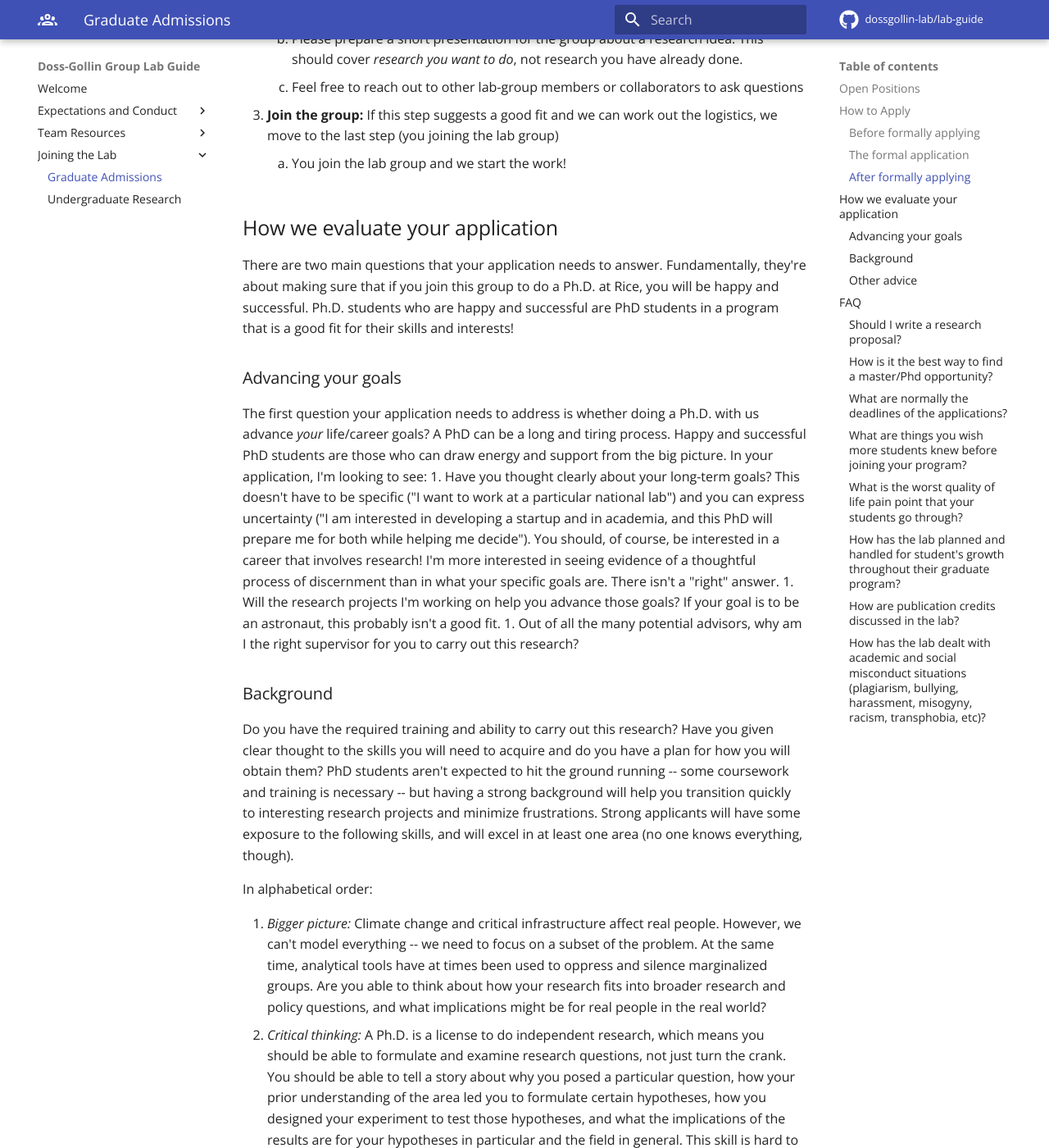
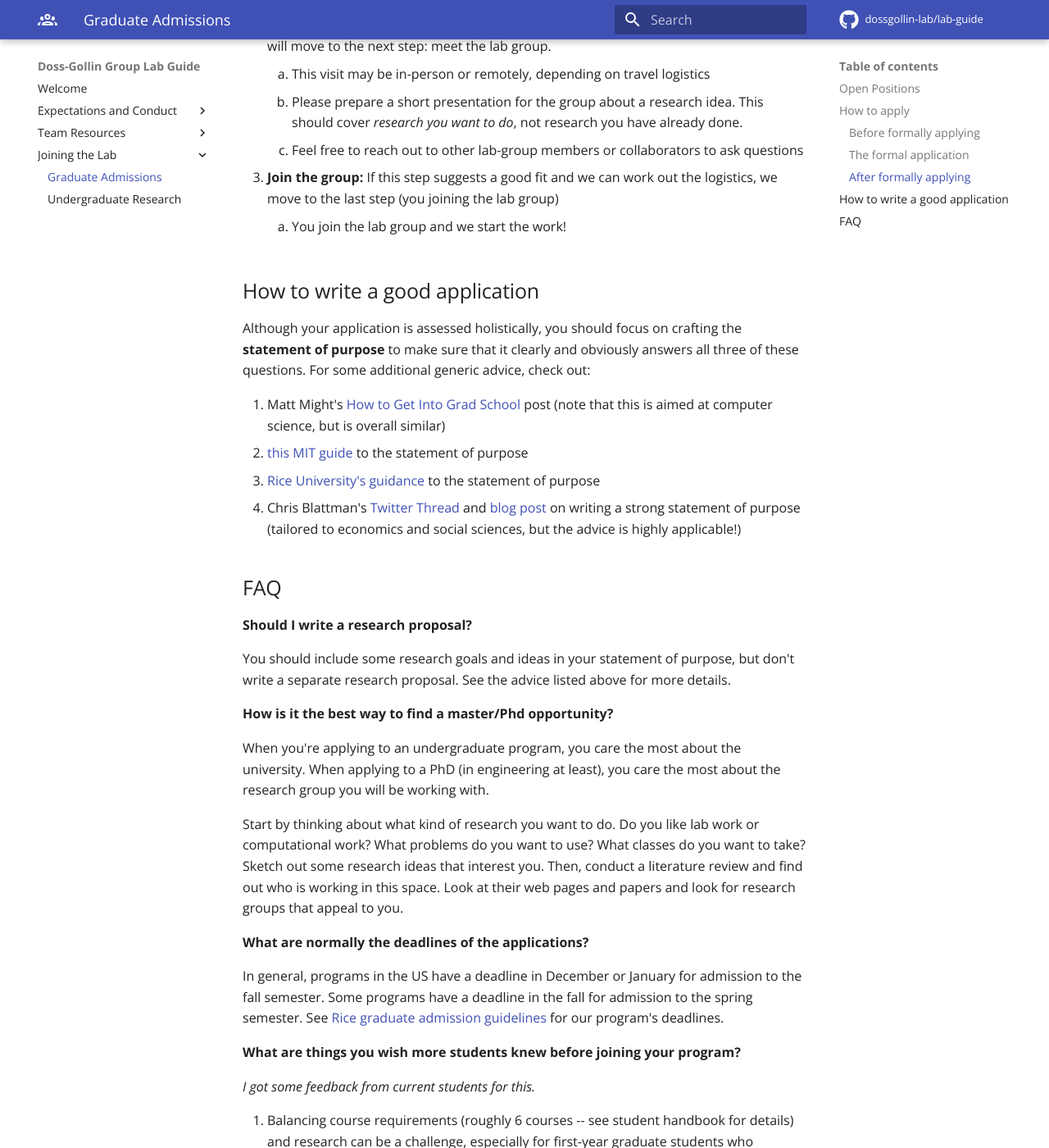
Before and after one commit to jdossgollin/lab-guide, an MkDocs documentation site: the page built from docs/admissions/gradadmissions.md, in a window 1280 px wide and 1400 px high, scrolled down 3037 px. Shown: the whole window at 82% size. Built offline with MkDocs 1.6.1 and Material for MkDocs 9.7.7, drawn with Linux system fonts in a browser that asks for light colours; comment, search, counter and statistics services are not loaded; some of the changed text lies outside the part shown.

Commit message:
clarify criteria and advice

```diff
--- a/docs/admissions/gradadmissions.md
+++ b/docs/admissions/gradadmissions.md
@@ -9,7 +9,7 @@ When funding is available for M.S. and Ph.D students to do specific work, these
 When projects allow for a broader scope, or more general funding is available, that same page will note how many students the group is looking to take on.
 *If you have external funding or a specific research idea, you should reach out (see below) even if there's not a position posted.*
 
-## How to Apply
+## How to apply
 
 In order to join the group as a graduate student, you must apply to the program of your choice in the [Department of Civil and Environmental Engineering](https://cee.rice.edu/academics/graduate-programs/phd-program).
 See [Rice graduate admission guidelines](https://graduate.rice.edu/admissions/how-to-apply).
@@ -21,11 +21,13 @@ Applying to graduate school is a time-consuming and money-consuming process.
 You are strongly encouraged (though not required) to reach out before formally applying as this can help to give both of us a sense of whether it's worth the investment of your time to apply.
 
 **To reach out, please read the instructions below and then fill out [this form](https://forms.gle/MfcpHnA6E3R2NuSn6).**
+If you send me an email, you will get a template email directing you to fill out the form.
+I get too many emails from prospective students to keep track of all of them effectively.
 
 1. Read relevant websites and [example papers](https://dossgollin-lab.github.io/publications/) to judge whether this is a good fit. Note the kind of quantitative  research we do, the approaches we use, and the problems we analyze. Feel free to explore websites of coauthors and close collaborators.
 1. Review the core values we adopt in the lab group (described int his document) and decide whether this is a good fit.
 1. If you are still interested and see the potential for a good fit, [**fill out the form for prospective applicants**](https://forms.gle/MfcpHnA6E3R2NuSn6).
-    1. Please do not send an email as I cannot keep track of all emails from prospective students.
+    1. This form asks for a statement of purpose. See "how to write a good application" for some helpful tips on how to write a good one! Statements that do not follow these tips are unlikely to stand out.
     1. Please fill out all requested questions thoughtfully. I suggest to draft text inputs in another application so that if your internet connection is disrupted nothing is lost.
     1. I will follow up via email. If this is of joint interest, we move to the next step (video-chats)
 1. Video Chats
@@ -36,10 +38,10 @@ You are strongly encouraged (though not required) to reach out before formally a
 ### The formal application
 
 Whether you have been in touch or not, you must apply to the Department of Civil and Environmental Engineering at Rice (see above).
-This will give the department an opportunity to view your transcripts, letters of recommendation, and personal statement.
+This will give the department an opportunity to view your transcripts, letters of recommendation, and statement of purpose.
 
-Of these, the step you most control is the personal statement.
-A good personal statement should clearly articulate:
+Of these, the step you most control is the statement of purpose.
+A good statement of purpose should clearly articulate:
 
 1. How would joining this lab group advance your career and life goals?
 1. What kind of project would you like to do?
@@ -77,58 +79,24 @@ You may be invited to a brief video chat (see above) before proceeding to the gu
 1. **Join the group:** If this step suggests a good fit and we can work out the logistics, we move to the last step (you joining the lab group)
     1. You join the lab group and we start the work!
 
-## How we evaluate your application
+## How to write a good application
 
-There are two main questions that your application needs to answer.
-Fundamentally, they're about making sure that if you join this group to do a Ph.D. at Rice, you will be happy and successful.
-Ph.D. students who are happy and successful are PhD students in a program that is a good fit for their skills and interests!
-
-### Advancing your goals
-
-The first question your application needs to address is whether doing a Ph.D. with us advance *your* life/career goals?
-A PhD can be a long and tiring process.
-Happy and successful PhD students are those who can draw energy and support from the big picture.
-In your application, I'm looking to see:
-    1. Have you thought clearly about your long-term goals? This doesn't have to be specific ("I want to work at a particular national lab") and you can express uncertainty ("I am interested in developing a startup and in academia, and this PhD will prepare me for both while helping me decide"). You should, of course, be interested in a career that involves research! I'm more interested in seeing evidence of a thoughtful process of discernment than in what your specific goals are. There isn't a "right" answer.
-    1. Will the research projects I'm working on help you advance those goals? If your goal is to be an astronaut, this probably isn't a good fit.
-    1. Out of all the many potential advisors, why am I the right supervisor for you to carry out this research?
-
-### Background
-
-Do you have the required training and ability to carry out this research?
-Have you given clear thought to the skills you will need to acquire and do you have a plan for how you will obtain them?
-PhD students aren't expected to hit the ground running -- some coursework and training is necessary -- but having a strong background will help you transition quickly to interesting research projects and minimize frustrations.
-Strong applicants will have some exposure to the following skills, and will excel in at least one area (no one knows everything, though).
-
-In alphabetical order:
-
-1. *Bigger picture:* Climate change and critical infrastructure affect real people. However, we can't model everything -- we need to focus on a subset of the problem. At the same time, analytical tools have at times been used to oppress and silence marginalized groups. Are you able to think about how your research fits into broader research and policy questions, and what implications might be for real people in the real world?
-1. *Critical thinking:* A Ph.D. is a license to do independent research, which means you should be able to formulate and examine research questions, not just turn the crank. You should be able to tell a story about why you posed a particular question, how your prior understanding of the area led you to formulate certain hypotheses, how you designed your experiment to test those hypotheses, and what the implications of the results are for your hypotheses in particular and the field in general. This skill is hard to demonstrate, but you can show your abilities in your personal statement and in any subsequent interviews.
-1. *Physical sciences:* Understanding climate risk and how it might change in the future requires some basic understanding of physical processes. A background in earth science, environmental science, environmental engineering, physics, hydrology, or similar fields will help you examine present and future hydroclimate hazard.
-1. *Programming:* All the work we do involves computation and simulation. In our group we use mainly Python, R, and Julia, but experience in other languages will serve you well. If you've never programmed, consider taking a free online class to demystify coding and to make sure that you will be happy spending hours every day writing and editing code.
-1. *Statistics, applied mathematics, and optimization:* We use quantitative tools to characterize uncertainty and inform decisions. If you have a solid background in probability or statistics, it will help you hit the ground running. Coursework or skills in statistics, probability, econometrics, optimization, applied mathematics, water resources management, and similar fields will strengthen your application.
-1. *Writing and communication:* Science requires a great deal of reading, writing, and presenting. Clear communication is a critical skill, especially in the age of information overload. This doesn't mean that if English is your second language you can't thrive. However, you should use your personal statement (and share work you've finished) to demonstrate your writing abilities.
-
-If you are interested in our work but aren't sure whether you have a strong background, please reach out! (In particular, studies show that *individuals from minoritized groups tend to underestimate their own abilities.* Please don't sell yourself short!)
-
-### Other advice
-
-Although your application is assessed holistically, you should focus on crafting the personal statement to make sure that it clearly and obviously answers all three of these questions.
+Although your application is assessed holistically, you should focus on crafting the **statement of purpose** to make sure that it clearly and obviously answers all three of these questions.
 For some additional generic advice, check out:
 
 1. Matt Might's [How to Get Into Grad School](http://matt.might.net/articles/how-to-apply-and-get-in-to-graduate-school-in-science-mathematics-engineering-or-computer-science/) post (note that this is aimed at computer science, but is overall similar)
-1. [this MIT guide](https://mitcommlab.mit.edu/cheme/commkit/graduate-school-personal-statement/) to the personal statement
-1. [Rice University's guidance](https://graduate.rice.edu/news/grad-school-101-writing-personal-statement) to the personal statement
-1. Chris Blattman's [Twitter Thread](https://threadreaderapp.com/thread/1593606505340801024.html) and [blog post](https://chrisblattman.com/blog/2022/01/11/phd-applicants-writing-your-statement-of-purpose/) on writing a strong personal statement (tailored to economics and social sciences, but  the advice is highly applicable!)
+1. [this MIT guide](https://mitcommlab.mit.edu/cheme/commkit/graduate-school-personal-statement/) to the statement of purpose
+1. [Rice University's guidance](https://graduate.rice.edu/news/grad-school-101-writing-personal-statement) to the statement of purpose
+1. Chris Blattman's [Twitter Thread](https://threadreaderapp.com/thread/1593606505340801024.html) and [blog post](https://chrisblattman.com/blog/2022/01/11/phd-applicants-writing-your-statement-of-purpose/) on writing a strong statement of purpose (tailored to economics and social sciences, but  the advice is highly applicable!)
 
 ## FAQ
 
-### Should I write a research proposal?
+**Should I write a research proposal?**
 
-You should include some research goals and ideas in your personal statement, but don't write a separate research proposal.
-It's better to have a very strong personal statement than a less strong personal statement plus a research proposal.
+You should include some research goals and ideas in your statement of purpose, but don't write a separate research proposal.
+See the advice listed above for more details.
 
-### How is it the best way to find a master/Phd opportunity?
+**How is it the best way to find a master/Phd opportunity?**
 
 When you're applying to an undergraduate program, you care the most about the university.
 When applying to a PhD (in engineering at least), you care the most about the research group you will be working with.
@@ -141,13 +109,13 @@ Sketch out some research ideas that interest you.
 Then, conduct a literature review and find out who is working in this space.
 Look at their web pages and papers and look for research groups that appeal to you.
 
-### What are normally the deadlines of the applications?
+**What are normally the deadlines of the applications?**
 
 In general, programs in the US have a deadline in December or January for admission to the fall semester.
 Some programs have a deadline in the fall for admission to the spring semester.
 See [Rice graduate admission guidelines](https://graduate.rice.edu/admissions/how-to-apply) for our program's deadlines.
 
-### What are things you wish more students knew before joining your program?
+**What are things you wish more students knew before joining your program?**
 
 *I got some feedback from current students for this.*
 
@@ -155,13 +123,13 @@ See [Rice graduate admission guidelines](https://graduate.rice.edu/admissions/ho
 1. For anyone doing modeling or data-driven work, most of your day will be spent (i) reading, (ii) writing, or (iii) coding. You should strive to improve your effectiveness in all three areas and plan to spend much of your day at a computer (which also means being deliberate about getting out of your computer!)
 1. You will get more out of grad school (this applies to any program!) if you have a clear idea of what you want to learn and what you want to get out of grad school.
 
-### What is the worst quality of life pain point that your students go through?
+**What is the worst quality of life pain point that your students go through?**
 
 *I got some feedback from current students for this.*
 
 1. Trying to learn how to do research while also taking a heavy courseload can make for a tough first semester (this was also my experience).
 
-### How has the lab planned and handled for student's growth throughout their graduate program?
+**How has the lab planned and handled for student's growth throughout their graduate program?**
 
 *I got some feedback from current students for this.*
 We're still figuring this out and will continue to adapt as we learn more.
@@ -170,13 +138,13 @@ We help each other prepare for conferences, give each other feedback on papers,
 This only works in an environment where we trust each other (both giving and getting feedback require trust) so we need to hold ourselves and each other to a high standard of integrity (i.e., be trustworthy!)
 As a young / small group, it's also important to have interaction with people outside the group -- we have meetings and social events with other lab groups, and most students are working on collaborative projects that include people from beyond our group.
 
-### How are publication credits discussed in the lab?
+**How are publication credits discussed in the lab?**
 
 Please see [`authorship`](../policies/authorship.md).
 Journals typically have clear expectations about what constitutes authorship and we follow those guidelines.
 The most important rule is to have clear conversations about authorship early on (this is the PI's responsibility but students are always welcome to ask about authorship!)
 
-### How has the lab dealt with academic and social misconduct situations (plagiarism, bullying, harassment, misogyny, racism, transphobia, etc)?
+**How has the lab dealt with academic and social misconduct situations (plagiarism, bullying, harassment, misogyny, racism, transphobia, etc)?**
 
 So far we've been fortunate to have avoided significant academic and social misconduct.
 We obviously follow Rice University policies.
```
